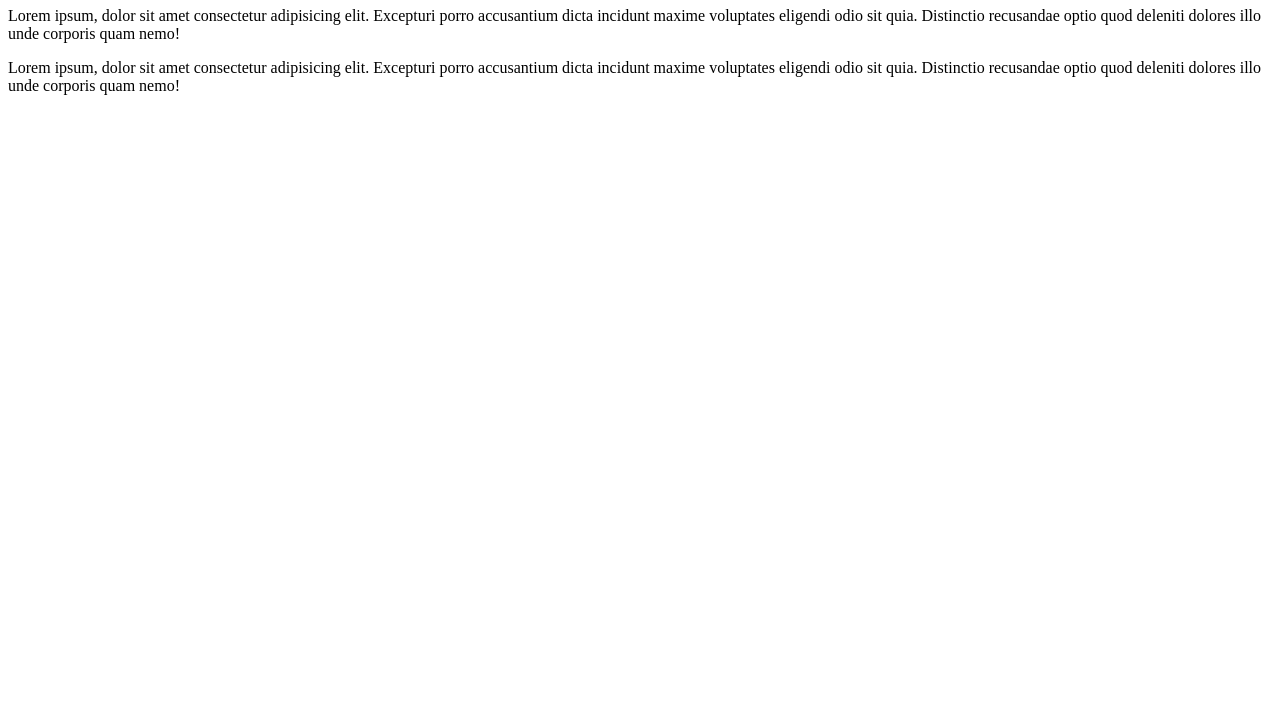
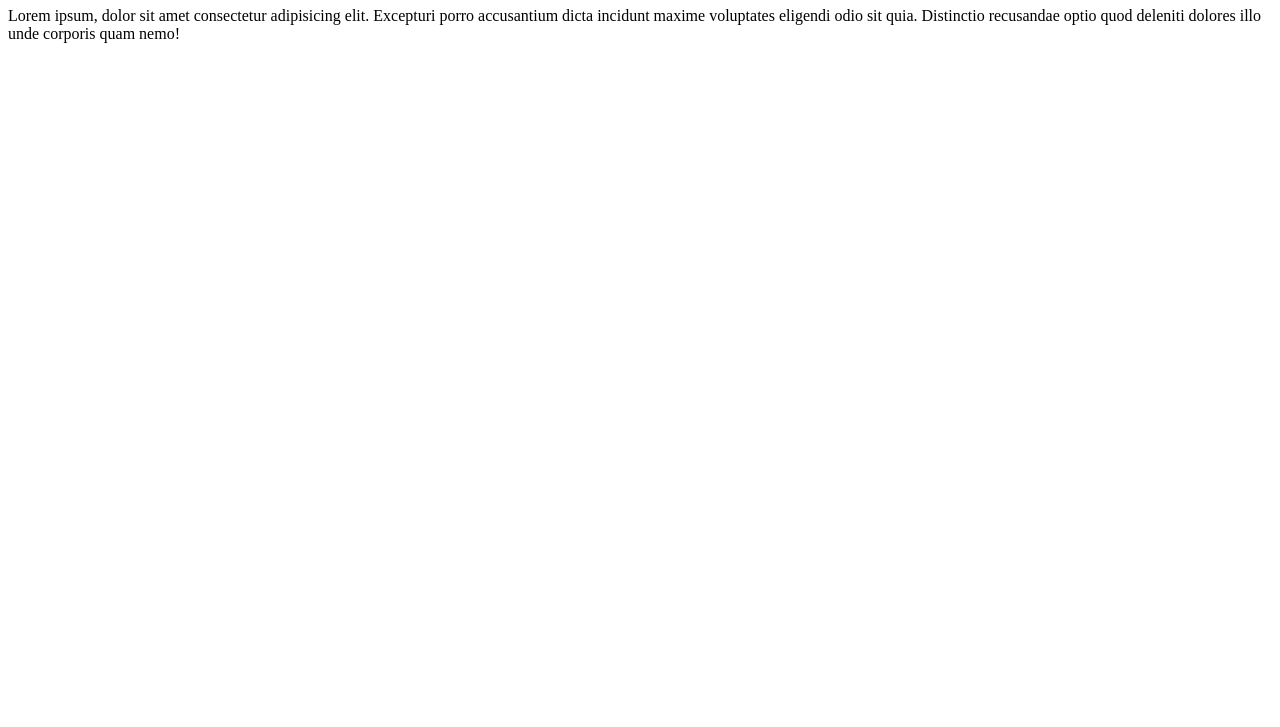
Before and after one commit to mynar7/demo_web_II, a plain HTML site: page index.html in a window 1280 px wide. Shown: the part 73-800 px from the top of the page. Drawn offline with Linux system fonts and the light colour scheme.

Commit message:
removed duplicate p tag

```diff
--- a/index.html
+++ b/index.html
@@ -10,6 +10,5 @@
 <body>
   <h1>Welcome Class</h1>
   <p>Lorem ipsum, dolor sit amet consectetur adipisicing elit. Excepturi porro accusantium dicta incidunt maxime voluptates eligendi odio sit quia. Distinctio recusandae optio quod deleniti dolores illo unde corporis quam nemo!</p>
-  <p>Lorem ipsum, dolor sit amet consectetur adipisicing elit. Excepturi porro accusantium dicta incidunt maxime voluptates eligendi odio sit quia. Distinctio recusandae optio quod deleniti dolores illo unde corporis quam nemo!</p>
 </body>
 </html>
```
